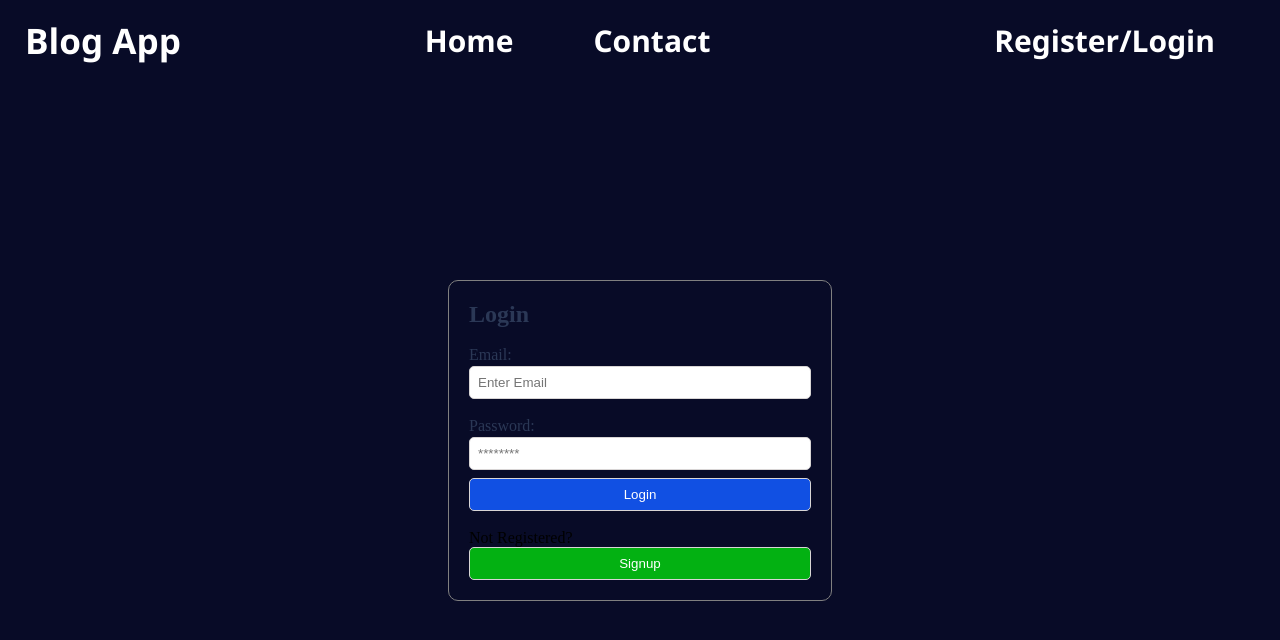
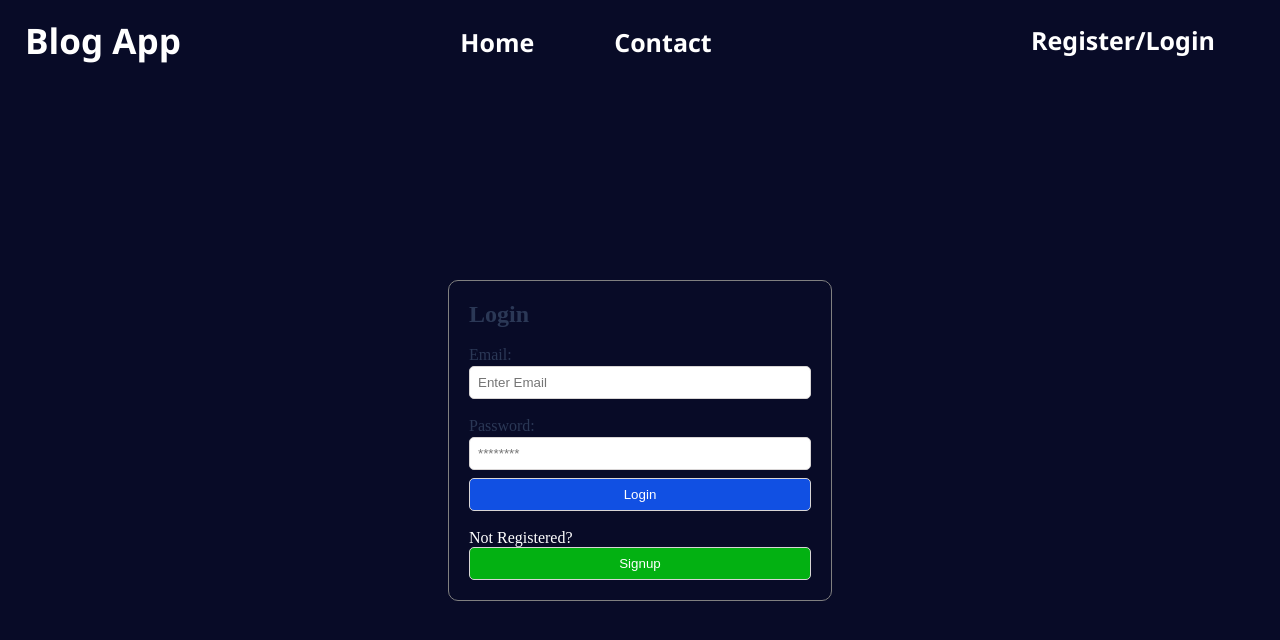
Before and after one commit to Aratrik-02/MERN_Blog, a React (Vite) app in the folder client/: page /login in a window 1280 px wide. Shown: the top 640 px of the page. Built offline with nearby package versions, Linux system fonts and the light colour scheme; no server answers.

Commit message:
Made some css chnages

```diff
--- a/client/src/assets/style.css
+++ b/client/src/assets/style.css
@@ -24,7 +24,7 @@ body{
     color: #fff;
 }
 
-.navbar-header .btn_input{
+.navbar-header {
     font-family: 'Segoe UI', Tahoma, Geneva, Verdana, sans-serif;
     font-size: 30px;
 }
@@ -32,11 +32,11 @@ body{
 .link {
     color: #fff;
     text-decoration: none;
-    padding: 0 30px;
-    font-size: 30px;
+    padding: 30px;
+    font-size: 25px;
     font-weight: bold;
     font-family: 'Segoe UI', Tahoma, Geneva, Verdana, sans-serif;
-    margin: 0px 10px;
+    margin: 10px;
 }
 
 .signup_container, .post_container {
@@ -87,6 +87,7 @@ body{
     color: white;
     font-weight: bolder;
     cursor: pointer;
+    font-size: 20px;
 }
 
 .post_form {
@@ -128,11 +129,14 @@ body{
     padding: 10px;
     display: flex;
     text-decoration: none;
-    background-color: rgba(255,255,255,0.2);
+    background-color: rgba(0,0,0,0.2);
 }
-
+.post:hover {
+    transition: box-shadow 0.3s ease-in-out;
+    box-shadow: 0 8px 16px 0 rgba(255, 255, 255, 0.2), 0 12px 40px 0 rgba(255, 255, 255, 0.19);
+}
 .post img {
-    width: 350px;
+    width: 300px;
     height: 200px;
     border-style: solid;
     border-radius: 25px;
@@ -144,7 +148,8 @@ body{
 }
 
 .post_text h2, p{
-    color: #000;
+    /* color: #000; */
+    color: #ffffff
 }
 
 .post_post {
@@ -152,14 +157,14 @@ body{
     flex-direction: column;
     align-items: center;
     width: 70%;
-    margin: 20px 0px;
+    /* margin: 20px 0px; */
 }
 
 .post_post img {
     border: 2px;
     border-style: solid;
-    border-radius: 15%;
-    width: 60%;
+    border-radius: 25px;
+    width:800px;
 }
 
 .post_post button {
--- a/client/src/routes/Home.jsx
+++ b/client/src/routes/Home.jsx
@@ -27,8 +27,8 @@ function Home() {
               <img src={post.imageUrl} alt='Post' />
             )}
             <div className='post_text'>
-              <h2>{post.title}</h2>
-              <p>{post.description}</p>
+              <h2>{post.title.substring(0,20)}{post.title.length>20?"...":""}</h2>
+              <p>{post.description.substring(0,50)}{post.description.length>50?"...Read more":""}</p>
             </div>
           </Link>
         ))}
```
